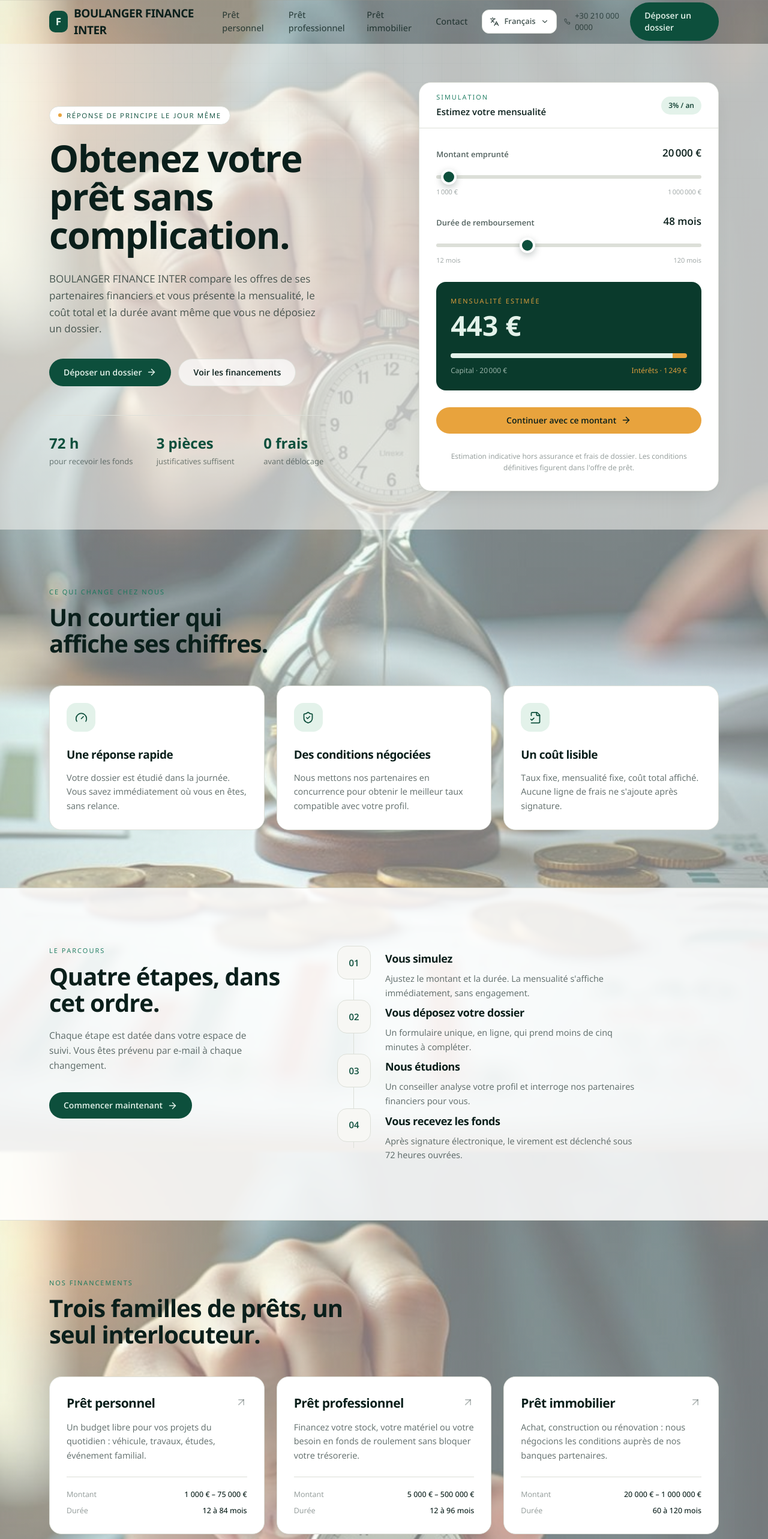
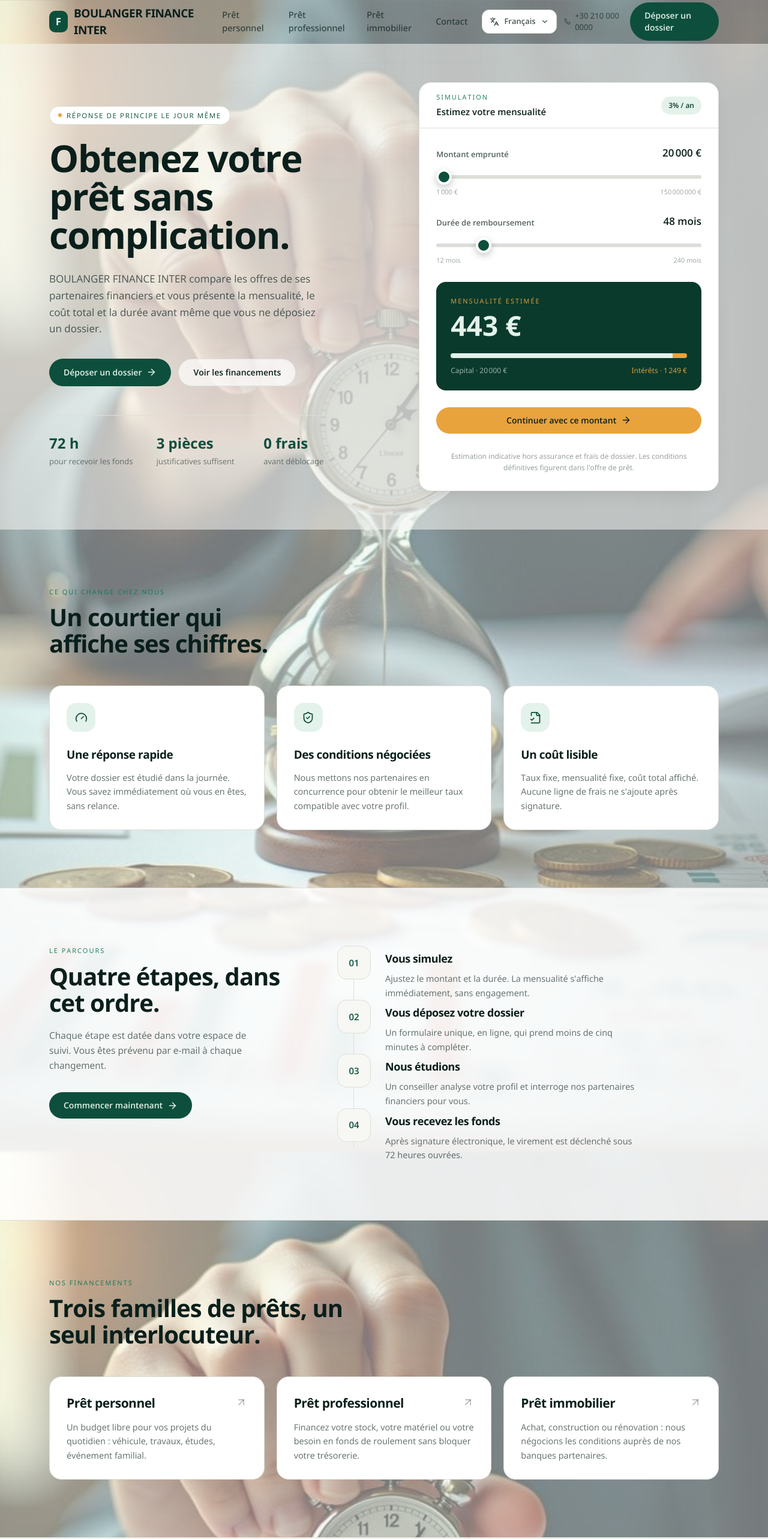
Before and after one commit to Medellin20/Finora, a Next.js app: page / in a window 1280 px wide. Shown: the top 2566 px of the page at 60% size. Built offline with nearby package versions, Linux system fonts and the light colour scheme.

Commit message:
New Configs

```diff
--- a/components/Sections.tsx
+++ b/components/Sections.tsx
@@ -242,16 +242,6 @@ export function Solutions() {
               <p className="mt-3 text-[14.5px] leading-relaxed text-ink/65">
                 {s.resume}
               </p>
-              <dl className="mt-6 space-y-2 border-t border-line pt-5 font-mono text-[12.5px]">
-                <div className="flex justify-between gap-3">
-                  <dt className="text-ink/45">Montant</dt>
-                  <dd className="text-right font-medium">{s.montant}</dd>
-                </div>
-                <div className="flex justify-between gap-3">
-                  <dt className="text-ink/45">Durée</dt>
-                  <dd className="text-right font-medium">{s.duree}</dd>
-                </div>
-              </dl>
             </Link>
           </Reveal>
         ))}
--- a/lib/content.ts
+++ b/lib/content.ts
@@ -44,7 +44,7 @@ export const TYPES_PRET = [
   "Trésorerie rapide",
 ];
 
-export const DUREES = [12, 24, 36, 48, 60, 72, 84, 96, 108, 120];
+export const DUREES = Array.from({ length: 20 }, (_, index) => (index + 1) * 12);
 
 export const LOGEMENTS = ["Locataire", "Propriétaire", "Hébergé"];
 
@@ -113,8 +113,8 @@ export const SOLUTIONS = [
     titre: "Prêt immobilier",
     resume:
       "Achat, construction ou rénovation : nous négocions les conditions auprès de nos banques partenaires.",
-    montant: "20 000 € – 1 000 000 €",
-    duree: "60 à 120 mois",
+    montant: "20 000 € – 150 000 000 €",
+    duree: "60 à 240 mois",
     points: [
       "Comparaison de plusieurs offres bancaires",
       "Accompagnement jusqu'à la signature notariée",
@@ -188,7 +188,7 @@ export const FAQ = [
   {
     question: "Combien puis-je emprunter ?",
     reponse:
-      "De 1 000 € à 1 000 000 € selon le type de projet et votre capacité de remboursement. Si le montant demandé ne passe pas, nous vous proposons une alternative chiffrée plutôt qu'un simple refus.",
+      "De 1 000 € à 150 000 000 € selon le type de projet et votre capacité de remboursement. Si le montant demandé ne passe pas, nous vous proposons une alternative chiffrée plutôt qu'un simple refus.",
   },
   {
     question: "Comment êtes-vous rémunérés ?",
--- a/lib/store.ts
+++ b/lib/store.ts
@@ -42,9 +42,9 @@ export const DEFAULT_SETTINGS: Settings = {
   youtube: "",
   tauxAnnuel: 3,
   montantMin: 1000,
-  montantMax: 1000000,
+  montantMax: 150000000,
   dureeMin: 12,
-  dureeMax: 120,
+  dureeMax: 240,
   devise: "EUR",
   updatedAt: new Date().toISOString(),
 };
@@ -159,7 +159,8 @@ export async function getSettings(): Promise<Settings> {
     const settings = { ...DEFAULT_SETTINGS, ...(stored ?? {}) };
     settings.devise = "EUR";
     if (settings.montantMin === 500000) settings.montantMin = 1000;
-    if (settings.montantMax === 150000000) settings.montantMax = 1000000;
+    if (settings.montantMax === 1000000) settings.montantMax = 150000000;
+    if (settings.dureeMax === 120) settings.dureeMax = 240;
     if (settings.tauxAnnuel === 7.9) {
       settings.tauxAnnuel = 3;
     }
@@ -178,7 +179,8 @@ export async function getSettings(): Promise<Settings> {
   const settings = { ...DEFAULT_SETTINGS, ...stored };
   settings.devise = "EUR";
   if (settings.montantMin === 500000) settings.montantMin = 1000;
-  if (settings.montantMax === 150000000) settings.montantMax = 1000000;
+  if (settings.montantMax === 1000000) settings.montantMax = 150000000;
+  if (settings.dureeMax === 120) settings.dureeMax = 240;
   if (settings.tauxAnnuel === 7.9) {
     settings.tauxAnnuel = 3;
   }
```
Also changed, not shown: 1 other file (tests, documents, lock files or other folders).
